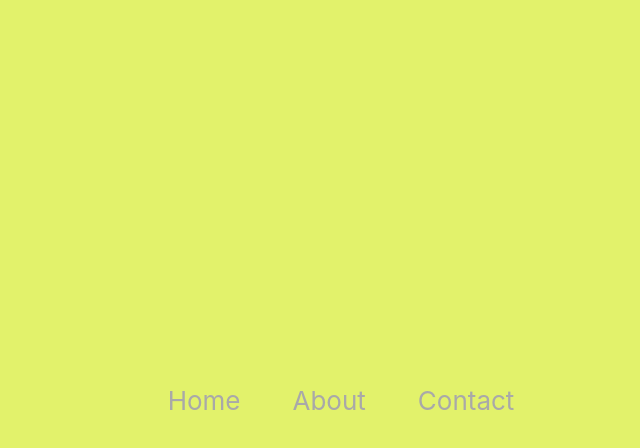
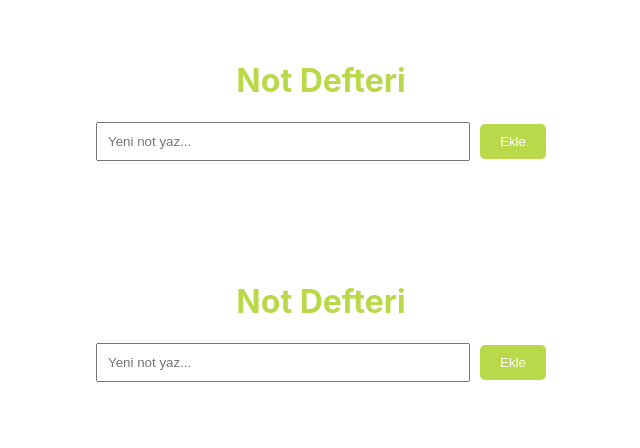
Before and after one commit to mervesenyigit/Create-react-try, a React (Create React App) app: page /basicnotebook in a window 1280 px wide. Before the commit this address had no page. Shown: the top 448 px of the page, without its empty margins (319-959 px from the left). Built offline with nearby package versions, Linux system fonts and the light colour scheme.

Commit message:
Implemented a notebook app with localStorage support.

```diff
--- a/src/App.css
+++ b/src/App.css
@@ -13,7 +13,7 @@
   }
 }
 
-.App-header {
+/* .App-header {
   background-color:#E2F26B ;
   ;
   min-height: 100vh;
@@ -23,7 +23,7 @@
   justify-content: center;
   font-size: calc(10px + 2vmin);
   color: white;
-}
+}  */
 
 .App-link {
   color: #000000;
@@ -117,9 +117,9 @@ h1, p {
   object-fit: cover;
 }
 
-.card-content {
+/* .card-content {
 
-}
+} */
 
 .card-description {
   font-size: 14px;
@@ -139,3 +139,9 @@ h1, p {
 .card-button:hover {
   background-color: #03999e;
 }
+
+/*************/
+.notebok_content{
+  display: flex;
+  justify-content: center;
+}
--- a/src/App.js
+++ b/src/App.js
@@ -6,12 +6,14 @@ import About from './components/About';
 import Contact from './components/Contact';
 import Calculator from './components/Calculator';
 import ToDoItem from './components/ToDoItem';
+import BasicNotebook from './components/BasicNotebook';
 
 function App() {
   return (
     <div className="App">
+       <BasicNotebook />
       <header className="App-header">
-        <nav>
+        {/* <nav>
           <ul className='nav-ul'>
             <li>
               <Link to="/">Home</Link>
@@ -22,8 +24,9 @@ function App() {
             <li>
               <Link to="/contact">Contact</Link>
             </li>
+
           </ul>
-        </nav>
+        </nav> */}
 
         <Routes>
           <Route path="/" element={<Home />} />
@@ -31,6 +34,8 @@ function App() {
           <Route path="/contact" element={<Contact />} />
           <Route path="/calculator" element={<Calculator />} />
           <Route path="/todoitem" element={<ToDoItem />} />
+          <Route path="/basicnotebook" element={<BasicNotebook />} />
+
         </Routes>
       </header>
     </div>
--- /dev/null
+++ b/src/components/BasicNotebook.js
@@ -0,0 +1,116 @@
+import React, { useEffect,useState } from 'react'
+// import Card from './Card';
+import Button from '././Button';
+
+function BasicNotebook() {
+    const[notes, setNotes]=useState(() =>{
+
+
+            const savedNotes = localStorage.getItem('notes');
+            return savedNotes ? JSON.parse(savedNotes) : [];
+          });
+
+    const[newNote,setNewNote]=useState('');
+    const [noteLabel, setNoteLabel] = useState('');
+
+    const labelKeywords = {
+        "React": ["react", "javascript", "frontend", "web"],
+        "Yazilim": ["yazilim", "programlama", "kod", "developer"],
+        "Eğitim": ["öğren", "ders", "eğitim", "konferans"],
+        "İngilizce": ["İngilizce", "ingilizdil", "ingilizders","kelime"],
+        "Arapça": ["Arapça", "dil","nahiv",],
+        "Sanat" :["hat","resim"],
+        "Spor" :["basketbol","yürüme","Yürüyüş",],
+        "Din" :["namaz","kuran","hadis",],
+      };
+
+      const getLabel = (noteText) => {
+        let label = "Genel";
+        for (const [labelKey, keywords] of Object.entries(labelKeywords)) {
+          console.log(labelKey, keywords);
+          if (keywords.some(keyword => noteText.toLowerCase().includes(keyword))) {
+            label = labelKey;
+          }
+        }
+        return label;
+      };
+
+      const addNote = () => {
+        const label = getLabel(newNote);
+        const updatedNotes = [...notes, { text: newNote, label }];
+        setNotes(updatedNotes);
+        setNewNote('');
+      };
+    const deleteNote = (index) => {
+        const updatedNotes = notes.filter((_, i) => i !== index);
+       setNotes(updatedNotes);
+
+    };
+            // Notes state'i her güncellendiğinde localStorage'a kaydet
+            useEffect(() => {
+                localStorage.setItem('notes', JSON.stringify(notes));
+            }, [notes]);
+
+
+    return (
+        <div style={{ zIndex:'122' , padding: '40px', maxWidth: '500px', margin: '0 auto' }}>
+          <h1 style={{ color:'#BAD94A' }} >Not Defteri</h1>
+          <div>
+            <input
+              type="text"
+              placeholder="Yeni not yaz..."
+              value={newNote}
+              onChange={(e) => setNewNote(e.target.value)}
+              style={{ width: '70%', padding: '10px', marginRight: '10px' }}
+            />
+
+            <Button onClick={addNote} backgroundColor="#BAD94A"  color="white" cursor="pointer">
+              Ekle
+            </Button>
+          </div>
+
+          <div>
+          <ul style={{ marginTop: '20px', listStyle: 'none', padding: '0' }}>
+        {notes
+          .filter(note => note.text.trim() !== '')
+          .map((note, index) => (
+
+            <li
+              key={index}
+              style={{
+                display: 'flex',
+                justifyContent: 'space-between',
+                alignItems:'center',
+                marginBottom: '10px',
+                border: '1px solid #ccc',
+                padding: '10px',
+                borderRadius: '5px',
+              }}
+            >
+                   <div>
+              <strong>{note.label}</strong>
+            </div>
+              {note.text}
+
+              <Button
+                onClick={() => deleteNote(index)}
+           backgroundColor="#FAC47D"
+           color="white"
+           cursor="pointer"
+
+              >
+                Sil
+              </Button>
+            </li>
+          ))}
+      </ul>
+
+
+
+
+        </div>
+        </div>
+      );
+}
+
+export default BasicNotebook
--- /dev/null
+++ b/src/components/Button.css
@@ -0,0 +1,10 @@
+
+.custom-button:hover {
+    background-color: #3e8e41; /* Daha koyu bir renk */
+    color: white; /* Yazı rengini beyaza çevir */
+  }
+
+
+  .custom-button:active {
+    transform: scale(0.95); /* Düğme küçülüyor gibi görünür */
+  }
--- a/src/components/Button.js
+++ b/src/components/Button.js
@@ -1,11 +1,13 @@
 
 import React from 'react';
+import './Button.css';
 
-const Button = ({ backgroundColor, onClick, children ,color,borderRadius = '5px' }) => {
+const Button = ({ backgroundColor, onClick, children ,color,borderRadius = '5px' ,cursor}) => {
   return (
     <button
+    className="custom-button"
       onClick={onClick}
-      style={{ color:color,backgroundColor: backgroundColor, padding: '10px 20px', border: 'none', borderRadius:borderRadius }}
+      style={{ color:color,backgroundColor: backgroundColor, padding: '10px 20px', border: 'none', borderRadius:borderRadius ,cursor:cursor }}
     >
       {children}
     </button>
```
